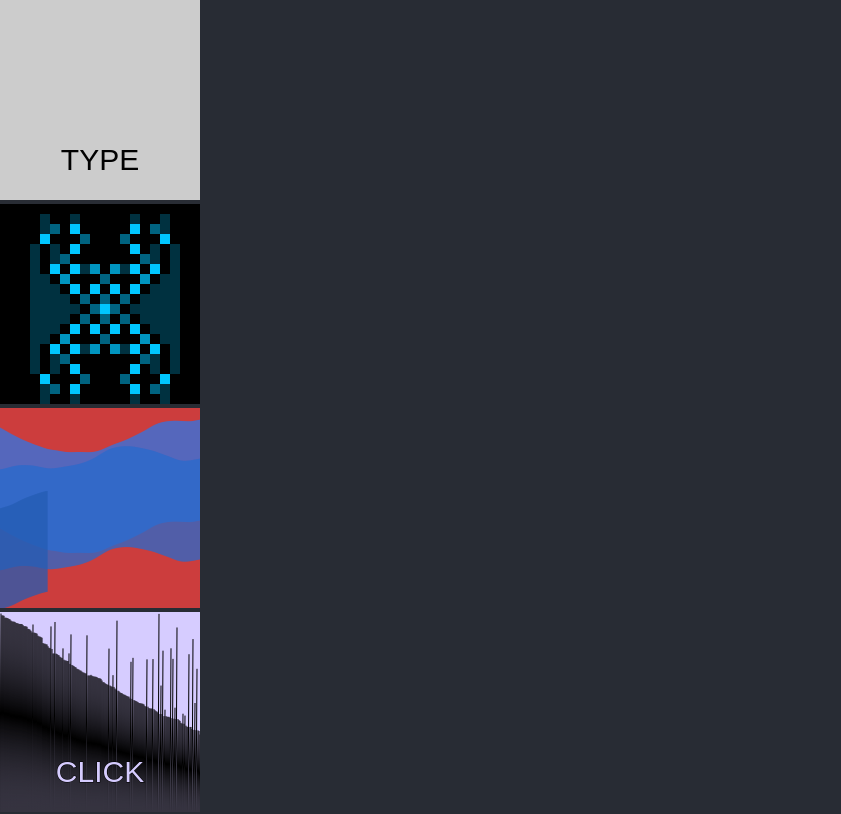
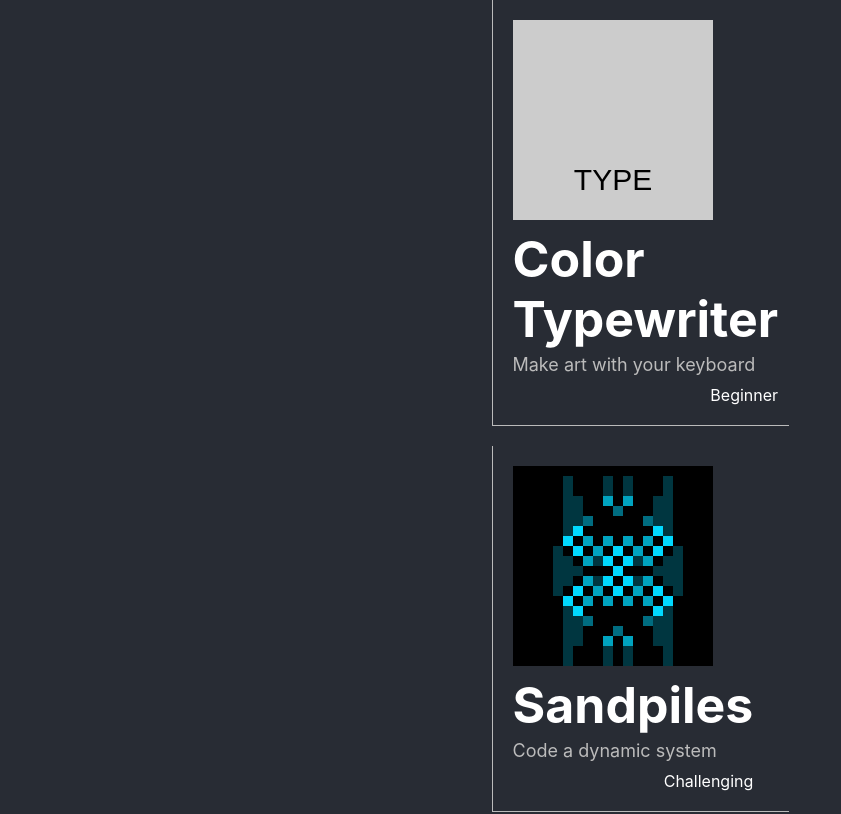
Before and after one commit to snoogans775/processing-playground-react, a React (Create React App) app: page / in a window 1280 px wide. Shown: the top 814 px of the page, without its empty margins (0-841 px from the left). Built offline with nearby package versions, Linux system fonts and the light colour scheme.

Commit message:
Components added

```diff
--- a/src/Gallery.js
+++ b/src/Gallery.js
@@ -6,22 +6,58 @@ import './App.css';
 function Gallery(props)  {
 	const sketches = props.sketches
 
+	const onClick = () => console.log('clicked!');
+
+	return sketches.map( (s, index) => <Card key={index} sketch={s} onClick={onClick}/>)
+}
+
+class Card extends React.Component {
+
+	constructor(props) {
+		super(props);
+		this.state = {
+			metadata: props.sketch.metadata,
+			verbose: false,
+			sketch: props.sketch
+		}
+	}
+
+	render() {
+		return (
+			<div className="Card" onClick = {this.state.onClick}>
+				<div className="thumbnail-container">
+					<Sketch source={this.state.sketch} />
+					<Metadata content={this.state.metadata} />
+
+				</div>
+			</div>
+		)
+	}
+}
+
+function Metadata(props) {
+	const content = props.content;
+
+	let renderTags = (tags) => {
+		return tags.map( tag => <p>{tag}</p>)
+	}
+
 	return (
-		sketches.map( (sketch, index) => <Card key={index} sketch={sketch}/>)
+		<div className="metadata">
+			<p className="title">{content.title}</p>
+			<p className="description">{content.description}</p>
+			<div className="difficulty">{content.difficulty}</div>
+		</div>
 	)
 }
 
-function Card(props) {
-	const obj = props.sketch;
-	console.log(props.sketch)
-
-	return (
-		<div className="card">
-			<div className="thumbnail-container">
-				<Sketch source={props.sketch} />
-			</div>
-		</div>
-	)
+class Description extends React.Component {
+	constructor(props) {
+		super(props);
+		this.state = {
+			visible: true
+		}
+	}
 }
 
 class Sketch extends React.Component {
@@ -31,7 +67,7 @@ class Sketch extends React.Component {
 	}
 
 	componentDidMount() {
-		this.myP5 = new p5 (this.sketch.sketch, this.myRef.current)
+		this.myP5 = new p5 (this.sketch.p5, this.myRef.current)
 	}
 
 	sketch = this.props.source
--- a/src/sketches.js
+++ b/src/sketches.js
@@ -275,6 +275,83 @@ const bubbleBuffer = ( s ) => {
 	}
 } //End of closure
 
+//Soda Pop for P5.js
+//by Kevin Fredericks April 24, 2020
+//License MIT
+
+const sodaPop = ( s ) => {
+
+	let bubbles = [];
+
+	s.setup = () => {
+	  s.createCanvas(200,200);
+	  for ( let i=0; i < 100; i++) {
+	    bubbles[i] = new Bubble();
+	  }
+	}
+
+	s.draw = () => {
+	  s.background(255);
+	  for ( let i = 0; i < bubbles.length; i++) {
+	    bubbles[i].run();
+	  }
+	}
+
+	class Bubble {
+	   constructor () {
+	    this.seed = s.random(0, 0.1);
+
+	    this.x = s.ceil( s.random( s.width ) );
+	    this.y = s.ceil( s.random( s.height ) );
+	    this.z = s.ceil( s.random(1, 5) );
+
+	    this.yVelocity = s.ceil( s.random(-3, -1));
+	    this.xVelocity = 0;
+
+	    this.PURPLE = s.color(138, 43, 226);
+	  }
+
+	  update() {
+	    this.float();
+	  }
+
+	  pop() {
+	    // Randomly pop bubbles if they reach the top
+	    if ( s.ceil( this.x )  == s.millis() % s.width ) {
+	      this.y = s.height;
+	    }
+	  }
+
+	  float() {
+	    this.xVelocity = s.noise( s.frameCount * this.seed );
+	    this.x += s.map(this.xVelocity, 0, 1, -0.1, 0.1);
+
+	    if ( this.y > this.z ) {
+	      this.y += this.yVelocity;
+	    } else {
+	      this.y = this.z; // This makes the bubble stop
+	      this.pop();
+	    }
+	  }
+
+	  render() {
+	    s.stroke(this.PURPLE);
+	    s.ellipse(
+	      this.x,
+	      this.y,
+	      this.z,
+	      this.z
+	    );
+	  }
+
+	  run() {
+	    this.update();
+	    this.render();
+	  }
+	}
+} //End of closure
+
+//Load functions in to an object with associated metadata
 const colorTypewriterObj = {
 	metadata : {
 		id: 'colorTypewriter',
@@ -284,7 +361,7 @@ const colorTypewriterObj = {
 		tags: 'interactive, visual art'
 	},
 
-	sketch: colorTypewriter
+	p5: colorTypewriter
 }
 const happyMountainsObj = {
 	metadata: {
@@ -295,7 +372,7 @@ const happyMountainsObj = {
 		tags: ['visual art, generative']
 	},
 
-	sketch: happyMountains
+	p5: happyMountains
 }
 const sandpilesObj = {
 	metadata: {
@@ -306,7 +383,7 @@ const sandpilesObj = {
 		tags: 'animation, algorithms, visual art'
 	},
 
-	sketch: sandpiles
+	p5: sandpiles
 }
 const bubbleBufferObj = {
 	metadata: {
@@ -318,7 +395,20 @@ const bubbleBufferObj = {
 	}
 	,
 
-	sketch: bubbleBuffer
+	p5: bubbleBuffer
 }
-let sketches = [colorTypewriterObj, sandpilesObj, happyMountainsObj, bubbleBufferObj];
+const sodaPopObj = {
+	metadata: {
+		id: 'sodaPop',
+		title: 'Soda Pop',
+		difficulty: 'Intermediate',
+		description: 'Model some bubbles',
+		tags: ['animation, visual art']
+	}
+	,
+
+	p5: sodaPop
+}
+
+let sketches = [colorTypewriterObj, sandpilesObj, happyMountainsObj, bubbleBufferObj, sodaPopObj];
 export default sketches;
```
Also changed, not shown: src/App.js (+1 -6 lines).
